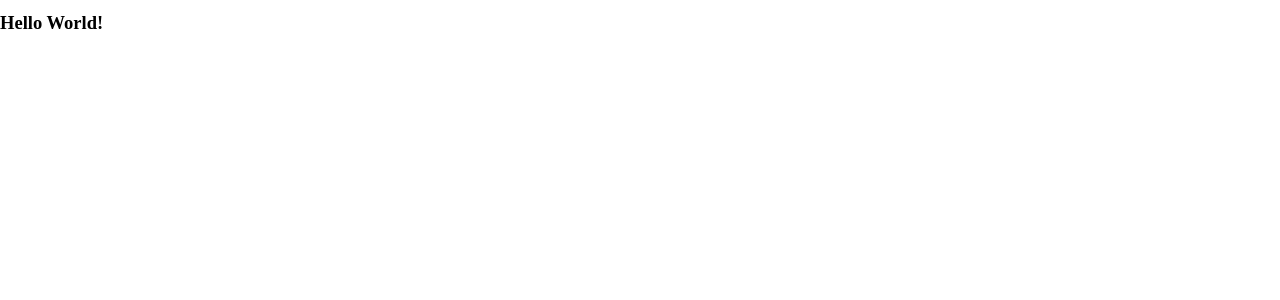
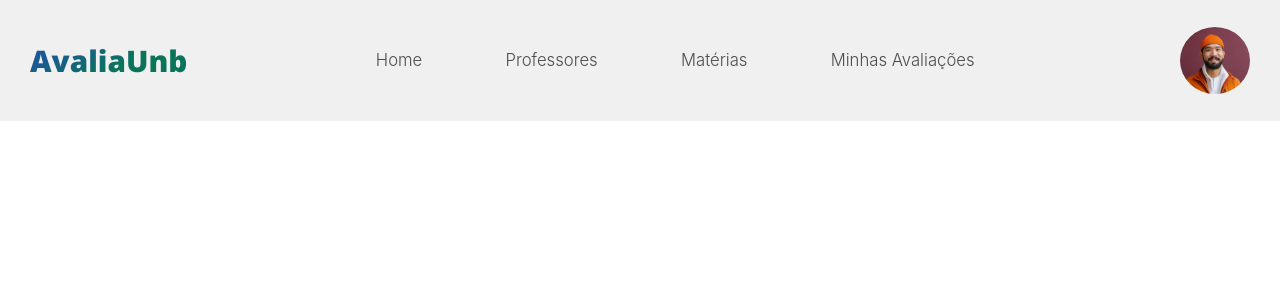
Before and after one commit to unb-mds/2024-1-squad04, a Vue app in the folder vue-app/: page /home in a window 1280 px wide. Both pictures are taken after a click on the item "Professores". Shown: the top 300 px of the page. Built offline with nearby package versions, Linux system fonts and the light colour scheme.

Commit message:
ajustando indexações de rota nas paginas  Home e Professor

```diff
--- a/vue-app/src/components/NavbarHome.vue
+++ b/vue-app/src/components/NavbarHome.vue
@@ -33,7 +33,7 @@
 
     <div class="nav">
         <ul class="nav-itens">
-            <li class="item-web">Home</li>
+            <li class="item-web" @click.prevent = 'HandleHome'>Home</li>
             <li class="item-web" @click.prevent = 'HandleProfessors'>Professores</li>
             <li class="item-web">Matérias</li>
             <li class="item-web">Minhas  Avaliações</li>
@@ -59,6 +59,9 @@ export default {
     methods: {
         async HandleProfessors(){
             router.push({name: 'professor'});
+        },
+        async HandleHome(){
+            router.push({name: 'home'});
         }
     }
 
--- a/vue-app/src/pages/HomePage.vue
+++ b/vue-app/src/pages/HomePage.vue
@@ -71,7 +71,7 @@ export default {
     },
 
 
-    name: "HomeComponent",
+    name: "HomePage",
     data() {
         return {
 
--- a/vue-app/src/pages/LandingPage.vue
+++ b/vue-app/src/pages/LandingPage.vue
@@ -96,11 +96,11 @@
 <script>
     import router from '../routes/index';
     export default{
-        name: "LandingComponent",
+        name: "LandingPage",
         data() {
-        return {
-        }
-    },
+            return {
+            }
+        },
         methods: {
             async HandleCadastro() {
                 router.push({name:'cadastro'});
--- a/vue-app/src/pages/ProfessorPage.vue
+++ b/vue-app/src/pages/ProfessorPage.vue
@@ -1,22 +1,34 @@
 <template>
-    <h1>Hello World!</h1>
+    <div class = 'home'>
+        <NavBar/>
+
+
+
+    </div>
 </template>
 
 <script>
     import router from '../routes/index';
+    import NavBar from '../components/NavbarHome.vue';
+
     export default{
+        //registrando o componente
+        components: {
+            NavBar,
+        },
+
         name: "ProfessorPage",
+
         data() {
             return {
             }
         },
+
         methods: {
-            async HandleCadastro() {
-                router.push({name:'cadastro'});
-            },
-            async HandleLogin(){
-                router.push({name:'login'});
+            async HandleHome(){
+                router.push({name: 'home'});
             }
+
         }
     };
 
```
